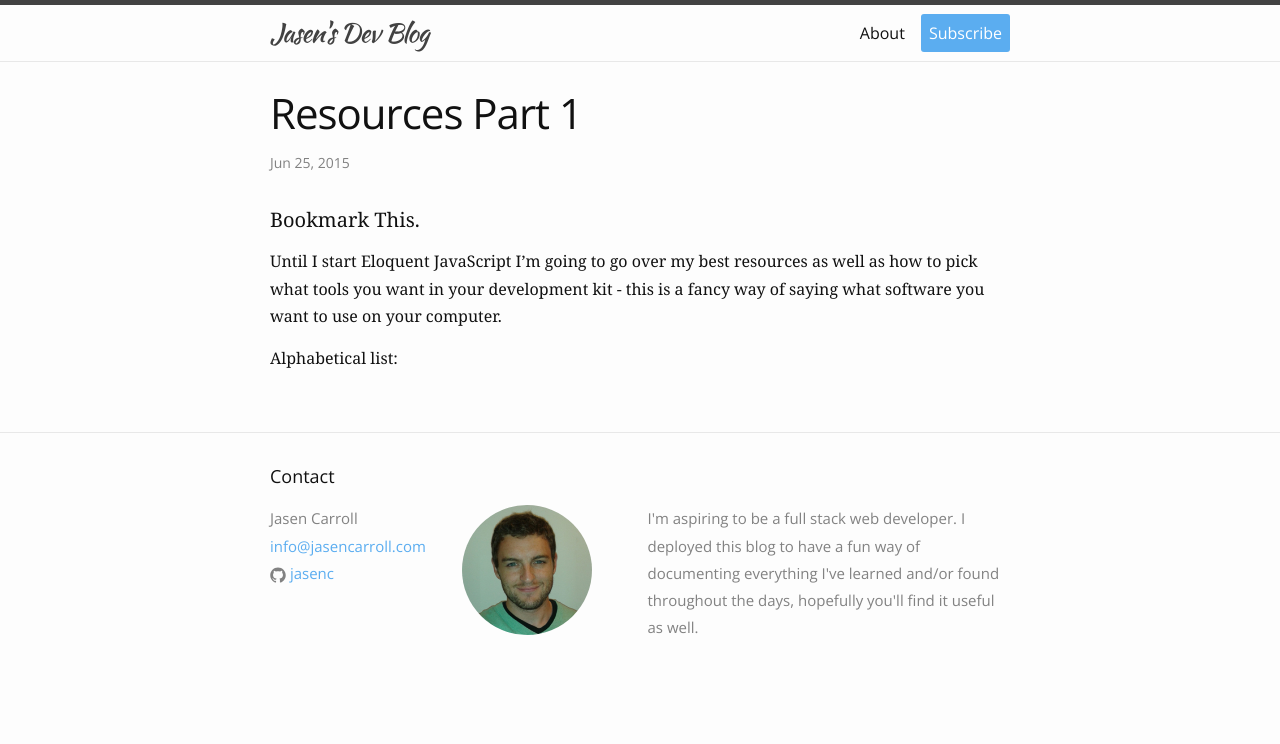
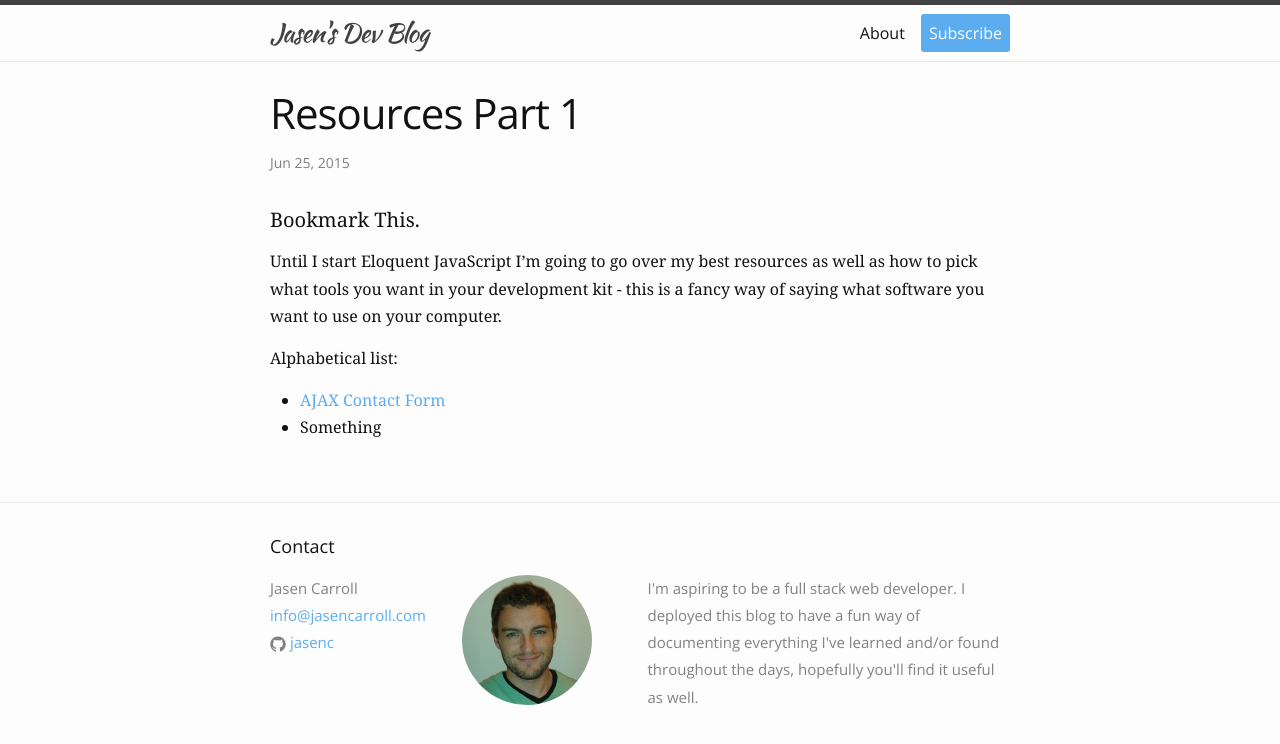
Before and after one commit to jasencblog/jasencblog.github.io, a Jekyll site: the page built from _posts/2015-06-26-resources-1.markdown, in a window 1280 px wide. Shown: the top 744 px of the page. Built offline with Jekyll 4.4.1, drawn with Linux system fonts in a browser that asks for light colours.

Commit message:
resources - AJAX forms

```diff
--- a/_posts/2015-06-26-resources-1.markdown
+++ b/_posts/2015-06-26-resources-1.markdown
@@ -8,3 +8,6 @@ date:   2015-06-25
 Until I start Eloquent JavaScript I'm going to go over my best resources as well as how to pick what tools you want in your development kit - this is a fancy way of saying what software you want to use on your computer.
 
 Alphabetical list:
+
+* [AJAX Contact Form](http://blog.teamtreehouse.com/create-ajax-contact-form)
+* Something
```
